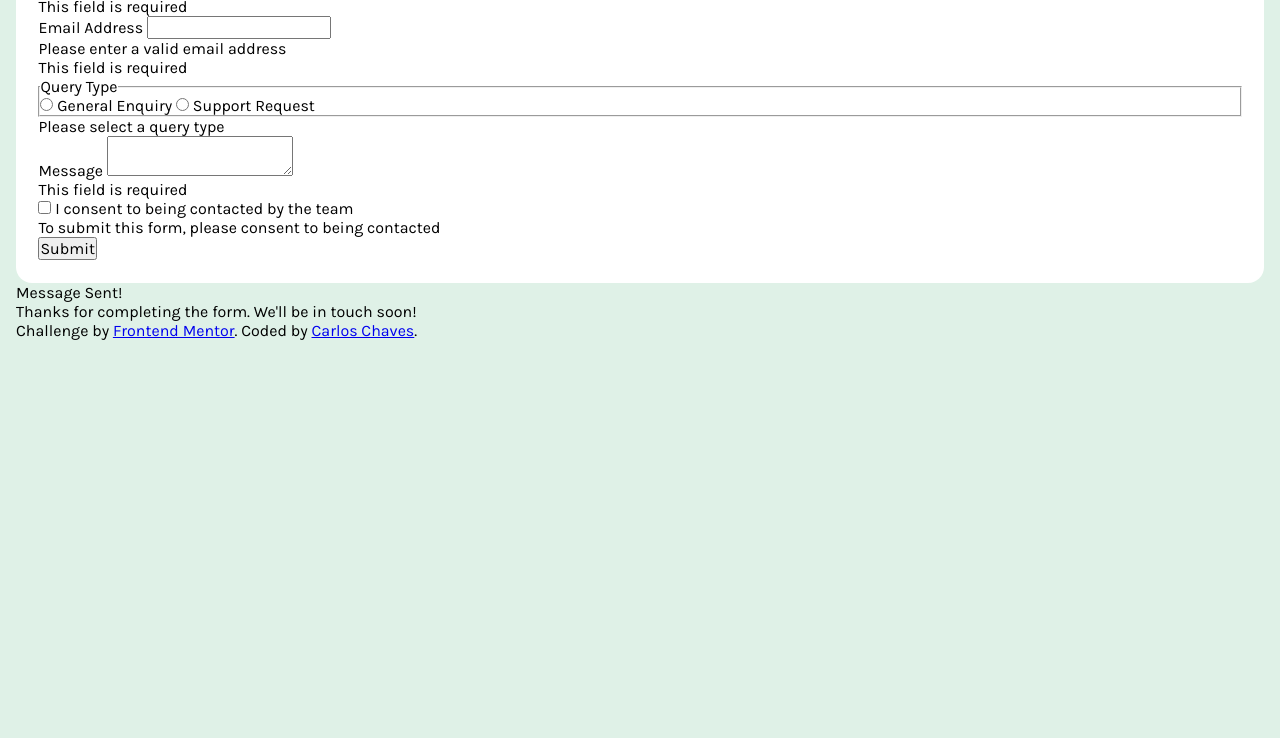
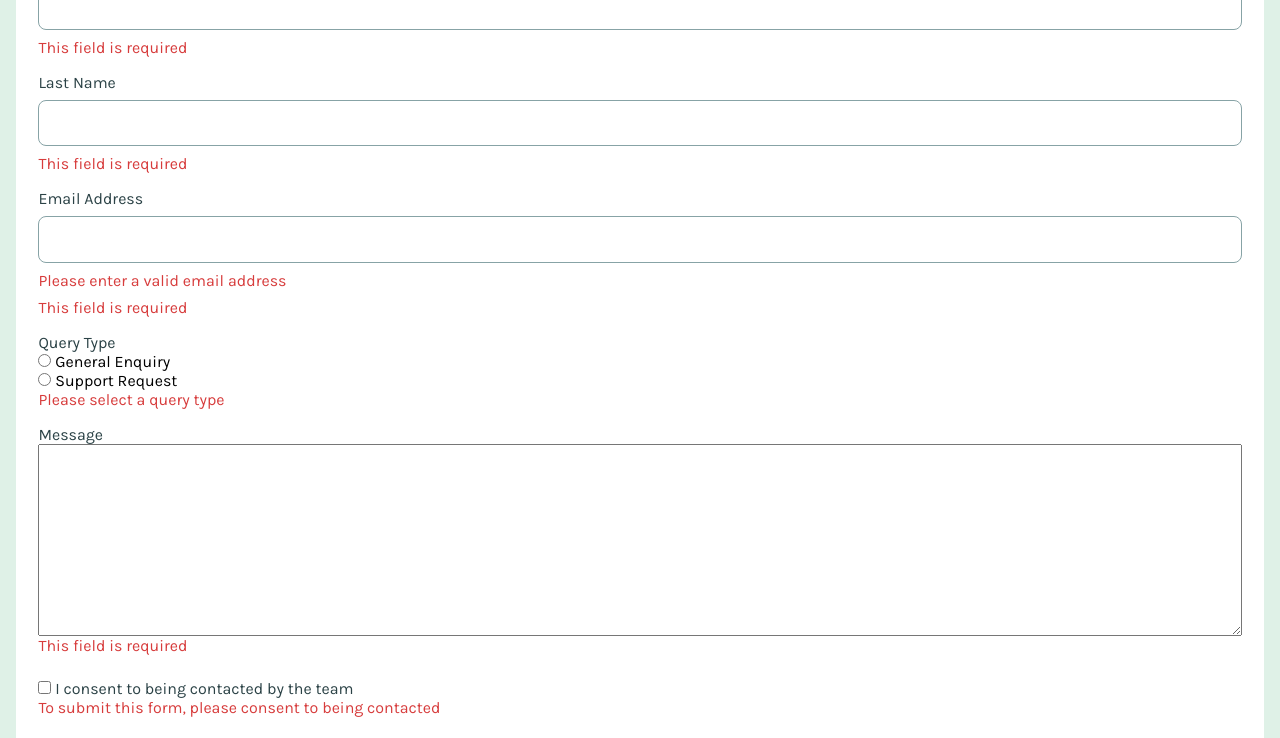
Before and after one commit to sircarloschaves/contact-form, a plain HTML site: page index.html in a window 1280 px wide. Shown: the part 148-886 px from the top of the page. Before the commit the page ends 800 px from the top, so only its background shows below. Drawn offline with Linux system fonts and the light colour scheme.

Commit message:
style update

```diff
--- a/index.html
+++ b/index.html
@@ -10,7 +10,7 @@
       href="./assets/images/favicon-32x32.png"
     />
     <title>Contact form</title>
-    <link rel="stylesheet" href="style.css">
+    <link rel="stylesheet" href="style.css" />
     <script src="script.js" defer></script>
   </head>
   <body>
@@ -18,35 +18,65 @@
       <form class="contact-form">
         <h2 class="contact-form__title">Contact Us</h2>
 
+        <div class="name-wrapper">
+          <div class="firstName-wrapper">
             <label class="input-label" for="firstName">First Name</label>
-        <input class="text-input" type="text" name="firstName" id="firstName" />
+            <input
+              class="text-input"
+              type="text"
+              name="firstName"
+              id="firstName"
+            />
             <p class="error-message">This field is required</p>
+          </div>
 
+          <div class="lastName-wrapper">
             <label class="input-label" for="lastName">Last Name</label>
-        <input class="text-input" type="text" name="lastName" id="lastName" />
+            <input
+              class="text-input"
+              type="text"
+              name="lastName"
+              id="lastName"
+            />
             <p class="error-message">This field is required</p>
+          </div>
+        </div>
 
+        <div class="email-wrapper">
           <label class="input-label" for="email">Email Address</label>
-        <input type="email" name="email" id="email" />
+          <input class="email-input" type="email" name="email" id="email" />
           <p class="error-message">Please enter a valid email address</p>
           <p class="error-message">This field is required</p>
+        </div>
 
-        <fieldset class="query-type-group">
-          <legend class="query-type-legend">Query Type</legend>
+        <fieldset class="query-type-wrapper">
+          <legend class="query-type-legend input-label">Query Type</legend>
+          <div class="radio-wrapper">
             <input type="radio" name="generalEnq" id="generalEnq" />
             <label for="generalEnq">General Enquiry</label>
+          </div>
+          <div class="radio-wrapper">
             <input type="radio" name="supportReq" id="supportReq" />
             <label for="supportReq">Support Request</label>
+          </div>
         </fieldset>
         <p class="error-message">Please select a query type</p>
 
-        <label class="input-label" for="message">Message</label>
-        <textarea name="message" id="message"></textarea>
+        <div class="userMessage-wrapper">
+          <label class="input-label" for="userMessage">Message</label>
+          <textarea name="userMessage" id="userMessage" rows="10"></textarea>
           <p class="error-message">This field is required</p>
+        </div>
 
+        <div class="checkbox-wrapper">
           <input type="checkbox" name="consent" id="consent" />
-        <label class="input-label" for="consent">I consent to being contacted by the team</label>
-        <p class="error-message">To submit this form, please consent to being contacted</p>
+          <label class="input-label" for="consent"
+            >I consent to being contacted by the team</label
+          >
+          <p class="error-message">
+            To submit this form, please consent to being contacted
+          </p>
+        </div>
 
         <button class="submit-btn" type="submit">Submit</button>
       </form>
@@ -54,7 +84,9 @@
 
     <aside class="success-card">
       <h3 class="success-card__title">Message Sent!</h3>
-      <p class="success-card__message">Thanks for completing the form. We'll be in touch soon!</p>
+      <p class="success-card__message">
+        Thanks for completing the form. We'll be in touch soon!
+      </p>
     </aside>
 
     <footer class="attribution">
--- a/style.css
+++ b/style.css
@@ -57,6 +57,18 @@ svg {
   display: block;
 }
 
+fieldset {
+  border: none;
+  margin: 0;
+  padding: 0;
+}
+
+legend {
+  border: none;
+  padding: 0;
+  margin: 0;
+}
+
 /* General styles */
 
 body {
@@ -79,3 +91,69 @@ body {
   font-weight: var(--font-weight-strong);
   color: var(--color-neutral-900);
 }
+
+.input-label {
+  font-size: var(--font-size-body);
+  color: var(--color-neutral-900);
+}
+
+.text-input,
+.email-input {
+  padding-block: .8rem;
+  border: 1px solid var(--color-neutral-500);
+  border-radius: .5rem;
+}
+
+.error-message {
+  font-size: 1rem;
+  color: var(--color-primary-1);
+}
+
+.firstName-wrapper {
+  display: flex;
+  flex-direction: column;
+  gap: .5rem;
+  margin-block-start: 1.5rem;
+}
+
+.lastName-wrapper {
+  display: flex;
+  flex-direction: column;
+  gap: .5rem;
+  margin-block-start: 1rem;
+}
+
+.email-wrapper {
+  display: flex;
+  flex-direction: column;
+  gap: .5rem;
+  margin-block-start: 1rem;
+}
+
+.query-type-wrapper {
+  display: flex;
+  flex-direction: column;
+  margin-block-start: 1rem;
+}
+
+.userMessage-wrapper {
+  display: flex;
+  flex-direction: column;
+  margin-block-start: 1rem;
+}
+
+.checkbox-wrapper {
+  margin-block-start: 1.5rem;
+}
+
+.submit-btn {
+  width: 100%;
+  background-color: var(--color-primary-600);
+  color: var(--color-neutral-1);
+  font-weight: var(--font-weight-strong);
+  padding-block: 1rem;
+  margin-block-start: 1.5rem;
+  border: none;
+  border-radius: .5rem;
+  cursor: pointer;
+}
```
Lines whose indentation alone changed are shown as unchanged.
